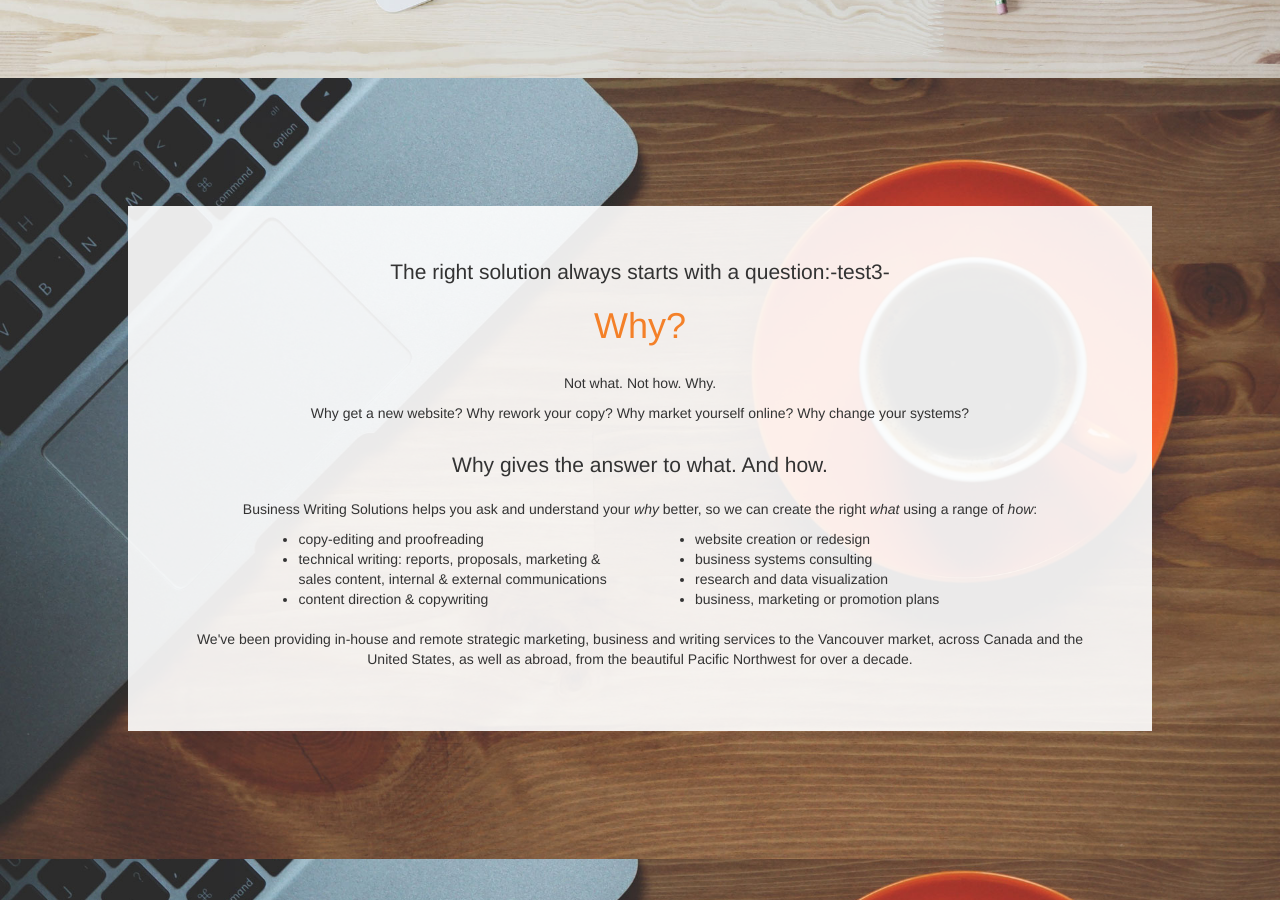
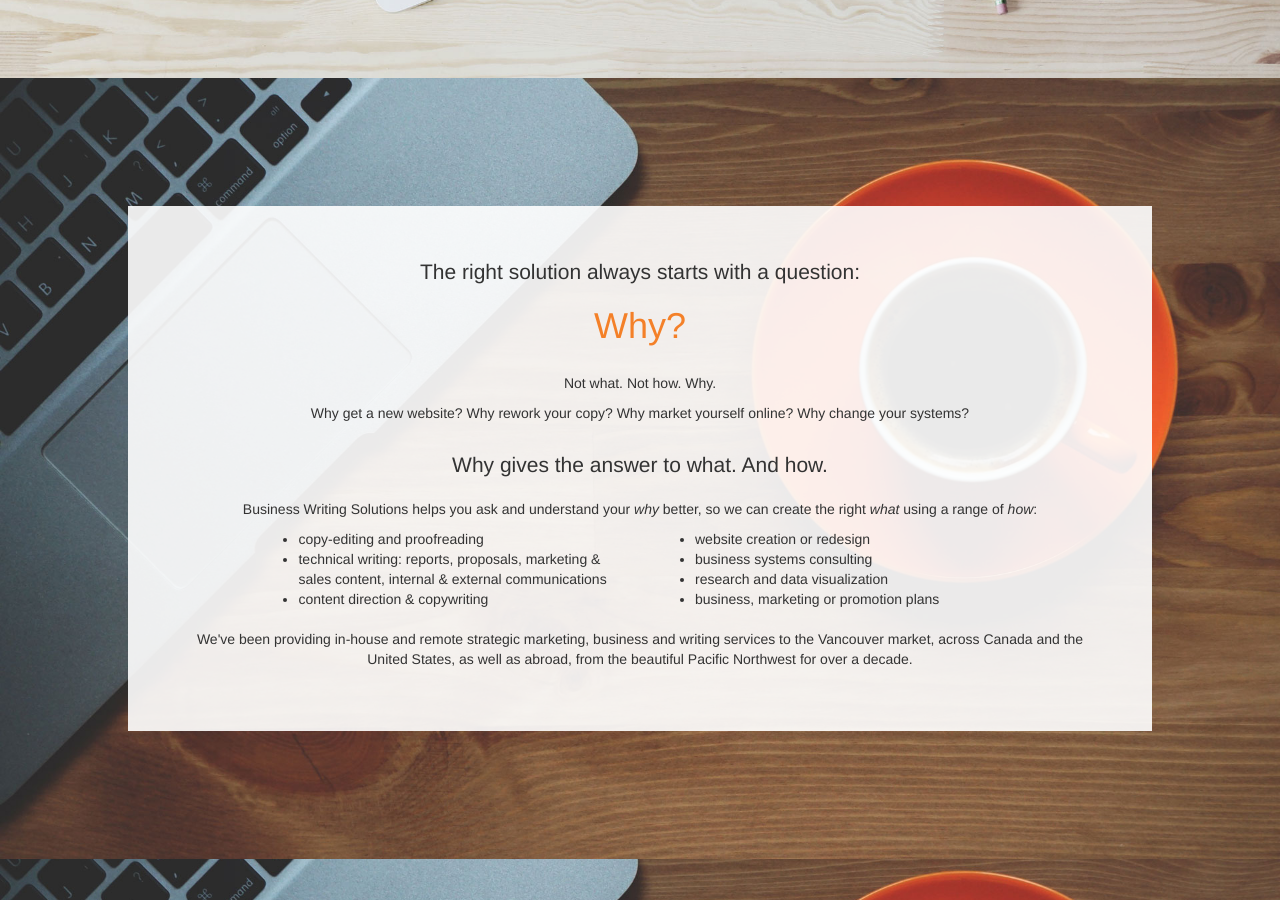
Before and after one commit to kaiewiggins/businesswriting, a Jekyll site: the page built from test.html, in a window 1280 px wide and 900 px high, scrolled down 520 px. Built offline with Jekyll 4.4.1, drawn with Linux system fonts in a browser that asks for light colours; nearby versions of some CDN libraries.

Commit message:
Update test.html

```diff
--- a/test.html
+++ b/test.html
@@ -23,8 +23,8 @@
   <!-- Start Section 2: 'About' -->
  <div class="index-bg-2" id="aboutservices">
            <a class="anchor" name="aboutservices" id="aboutservices"></a>
-    <div class="text-center" style="background-color: rgba(255,255,255,0.9); padding: 5%; width: fit-content;">
-      <p class="lead">The right solution always starts with a question:-test3-</p>
+    <div class="text-center" style="background-color: rgba(255,255,255,0.9); padding: 5%;">
+      <p class="lead">The right solution always starts with a question:</p>
       <h1>Why?</h1>
       <p style="height:0.5em"></p>
       <p>Not what. Not how. Why.</p>
@@ -56,9 +56,9 @@
 </div><!--close second background img-->
 
   <!-- Start Section 3: 'Portfolio' -->
-        <div class="index-bg-2" id="portfolioprojects" style="height: fit-content">
+        <div class="index-bg-2" id="portfolioprojects">
       <a class="anchor" name="portfolioprojects" id="portfolioprojects"></a>
-              <div class="text-center" style="padding: 5%; height: fit-content;">
+              <div class="text-center" style="padding: 5%;">
                   <h3>Portfolio<br><small>under construction</small></h3>
                   <div class="row">
         <div class="col-lg-4 col-centered">
```
